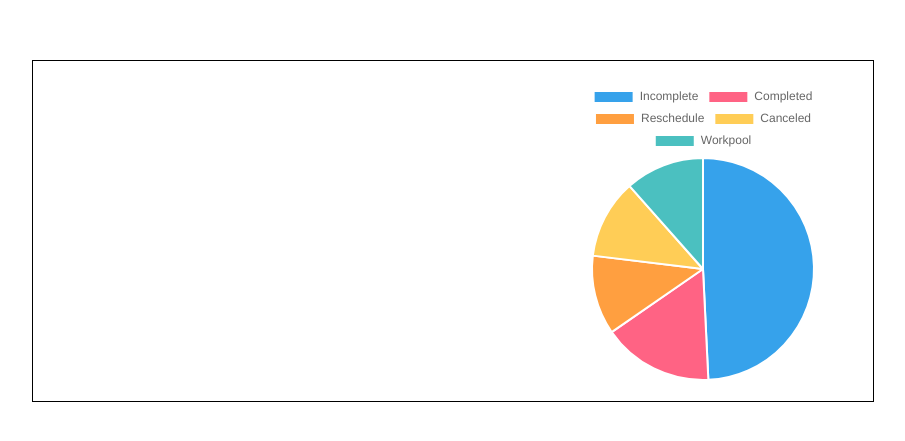
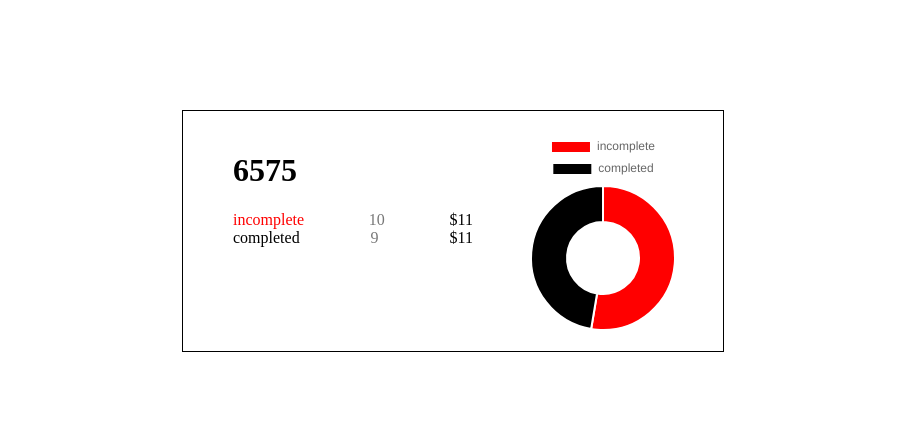
Before and after one commit to ngocdai162/fullCalendar-demo, a React (Create React App) app: page / in a window 1280 px wide. Shown: the part 177-618 px from the top of the page, without its empty margins (195-1100 px from the left). Built offline with nearby package versions, Linux system fonts and the light colour scheme.

Commit message:
create chart component

```diff
--- a/src/App.js
+++ b/src/App.js
@@ -1,4 +1,4 @@
-import { PageTest } from './component/PageTest';
+import { PageTest } from './page/PageTest';
 import { MyCalendar } from './page/MyCalendar';
 
 function App() {
--- a/src/component/PageTest.js
+++ /dev/null
@@ -1,28 +0,0 @@
-import { PieChart } from "./pieChart/PieChart"
-import {dataChart } from "./pieChart/api"
-
-
-export const PageTest = () => {
-    const config = {
-        type: 'pie',
-        data: {
-          labels: dataChart.map(row => row.item),
-          datasets: [
-            {
-              label: 'Acquisitions by year',
-              data: dataChart.map(row => row.count)
-            }
-          ]
-        }
-      }
-
-    return <div className="page-test" style={{
-        display : 'flex',
-        justifyContent: 'center',
-        alignItems: 'center',
-        width: '100vw',
-        height: '100vh'
-    }} >
-        <PieChart config={config}/>
-    </div>
-}
--- a/src/component/pieChart/PieChart.js
+++ b/src/component/doughnutChart/DoughnutChart.js
@@ -1,9 +1,9 @@
 import { Chart } from 'chart.js';
-import './pieChart.css'
+import './doughnutChart.css'
 import { Chart as ChartJS } from "chart.js/auto";
 import { useEffect, useRef } from 'react';
 
-export const PieChart = ({config}) => {
+export const DoughnutChart = ({config}) => {
     const chartRef =  useRef(null);
     const chartCanva = useRef(null);
 
@@ -19,13 +19,8 @@ export const PieChart = ({config}) => {
     },[chartRef])
 
     return(
-        <div className='pie-chart'>
-          <div className='pei-chart__info'>
-
-          </div>
-          <div className='pei-chart__draw'>
-           <canvas id="acquisitions" ref={chartRef}></canvas>
-          </div>
+        <div className='doughnut-chart'>
+          <canvas id="acquisitions" ref={chartRef}></canvas>
         </div>
     )
 }
--- /dev/null
+++ b/src/component/doughnutChart/doughnutChart.css
@@ -0,0 +1,4 @@
+.doughnut-chart {
+    width: 100%;
+    height: 100%;
+}
--- /dev/null
+++ b/src/component/jobsCharts/JobsChart.js
@@ -0,0 +1,47 @@
+import { DoughnutChart } from "../doughnutChart/DoughnutChart";
+import {jobsApi} from './jobsApi'
+import './chartStyle.css';
+// import { useEffect, useRef } from "react";
+
+//
+export const JobsChart = ()=> {
+    const {total, data : jobsData} = jobsApi;
+
+    const config = {
+        type: 'doughnut',
+        data: {
+          labels: jobsData.map(row => row.status),
+          datasets: [
+            {
+              label: 'Chart',
+              data: jobsData.map(row => row.percent),
+              backgroundColor: jobsData.map(item => item.color)
+            }
+          ]
+        }
+    }
+
+    const renderInfo = (info) => {
+      const {status, percent, value, color} =  info;
+      return (
+          <div className="info-block">
+            <span style={{color: color}}>{status}</span>
+            <span className="percent-info">{percent}</span>
+            <span className="value-info">{value}</span>
+          </div>
+      )
+    }
+
+    return (
+        <div className='jobs-chart'>
+          <div className='jobs-chart__info'>
+            <h1>{total}</h1>
+            {jobsData.map((item, index) => renderInfo(item))}
+          </div>
+          <div className='jobs-chart__draw'>
+            <DoughnutChart config={config}/>
+          </div>
+        </div>
+
+    )
+}
--- /dev/null
+++ b/src/component/jobsCharts/chartStyle.css
@@ -0,0 +1,29 @@
+.jobs-chart {
+    border:  1px solid  #000;
+    padding: 20px;
+    display: flex;
+    justify-content: space-between;
+    width: 500px;
+}
+
+.jobs-chart__info {
+    width: 60%;
+    padding: 0px 30px;
+}
+
+.jobs-chart__draw {
+    width: 40%;
+
+}
+
+.info-block {
+    display: flex;
+    justify-content: space-between;
+}
+.percent-info {
+    color:  #777;
+}
+
+.value-info {
+    color : #000;
+}
--- /dev/null
+++ b/src/component/jobsCharts/jobsApi.js
@@ -0,0 +1,37 @@
+export const jobsApi = {
+    total: "6575",
+    data: [
+        {
+            status: "incomplete",
+            percent: "10",
+            value: "$11",
+            amount_due: [0, 1, 2, 3, 5],
+            color: "red",
+        },
+        {
+            status: "completed",
+            percent: "9",
+            value: "$11",
+            amount_due: [0, 1, 2, 3, 5],
+            color: "black",
+        },
+    ],
+};
+
+
+// const configRef = useRef(null);
+    // useEffect(() => {
+    //   var temp  = {
+    //     status :[],
+    //     percent : [],
+    //     color: []
+    //   }
+    //   jobsData.forEach(item => {
+    //     temp.status.push(item.status);
+    //     temp.percent.push(item.percent);
+    //     temp.color.push(item.color);
+    //   });
+    //   configRef.current = temp;
+    // },[])
+
+    // console.log('configRef', configRef)
--- a/src/component/pieChart/api.js
+++ /dev/null
@@ -1,7 +0,0 @@
-export const dataChart = [
-    { item: 'Incomplete', count : 64},
-    { item: 'Completed', count: 21 },
-    { item: 'Reschedule', count: 15 },
-    { item: 'Canceled', count: 15 },
-    { item: 'Workpool', count: 15 },
-];
--- a/src/component/pieChart/pieChart.css
+++ /dev/null
@@ -1,15 +0,0 @@
-.pie-chart {
-    border:  1px solid  #000;
-    padding: 20px;
-    display: flex;
-    justify-content: space-between;
-    height: 300px;
-    width: 800px;
-}
-
-.pie-chart__info {
-    width: 60%;
-}
-.pie-chart__draw {
-    width: 40%;
-}
--- /dev/null
+++ b/src/page/PageTest.js
@@ -0,0 +1,13 @@
+import { JobsChart } from "../component/jobsCharts/JobsChart"
+
+export const PageTest = () => {
+    return <div className="page-test" style={{
+        display : 'flex',
+        justifyContent: 'center',
+        alignItems: 'center',
+        width: '100vw',
+        height: '100vh'
+    }} >
+       <JobsChart/>
+    </div>
+}
```
Also changed, not shown: src/component/prototypes.js (added, +125 -0 lines).
